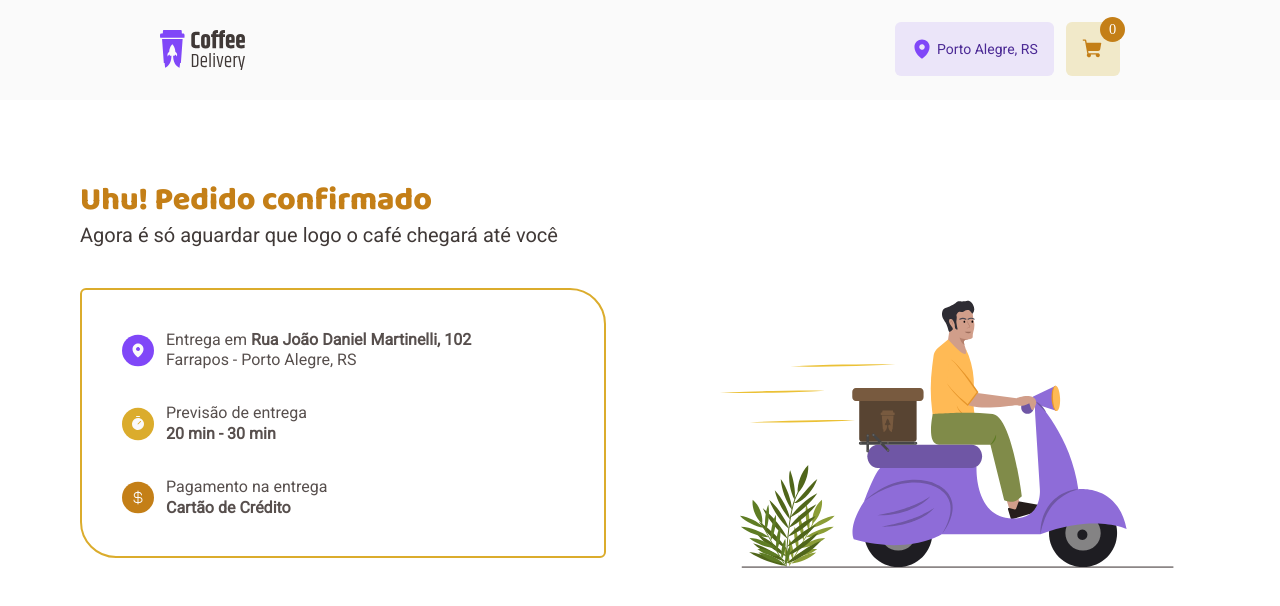
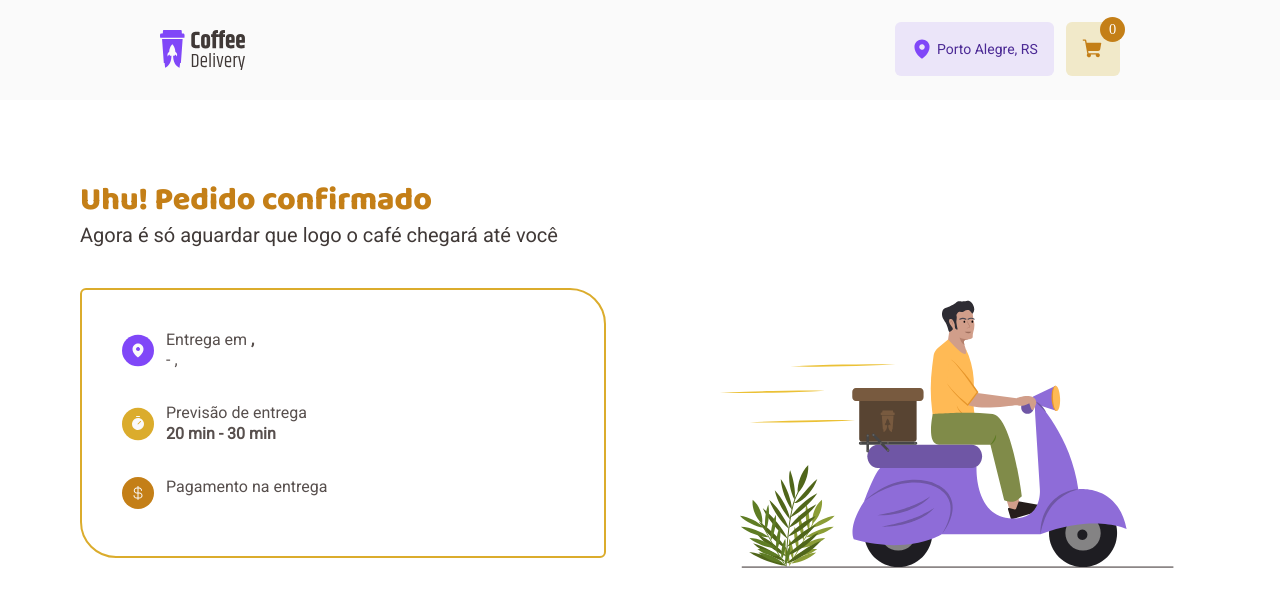
Before and after one commit to feh-franc0/Desafio-Coffee-Delivery-Rocketseat, a React (Vite) app: page /success in a window 1280 px wide. Shown: the top 606 px of the page. Built offline with nearby package versions, Linux system fonts and the light colour scheme.

Commit message:
adicionando contexto para as informacoes da entrega

```diff
--- a/src/App.tsx
+++ b/src/App.tsx
@@ -1,15 +1,32 @@
 import { Router } from "./Router";
 import { BrowserRouter } from "react-router-dom";
 import { ShopCartContext } from "./contexts/ShopCartContext";
+import { deliveryInfoContext } from "./contexts/ShopCartContext";
 import { useState } from "react";
 
 export function App() {
-  const [shopCart, setShopCart] = useState([])
+  const [shopCart, setShopCart] = useState([]);
+  const [deliveryInfo, setDeliveryInfo] = useState({
+    cep: "",
+    rua: "",
+    numero: "",
+    complemento: "",
+    bairro: "",
+    cidade: "",
+    uf: "",
+    valorDaCompra: 0,
+    FormaDePagamento: "",
+  });
+
   return (
-    <ShopCartContext.Provider value={{shopCart, setShopCart}}>
-      <BrowserRouter>
-        <Router />
-      </BrowserRouter>
+    <ShopCartContext.Provider value={{ shopCart, setShopCart }}>
+      <deliveryInfoContext.Provider
+        value={{ deliveryInfo, setDeliveryInfo }}
+      >
+        <BrowserRouter>
+          <Router />
+        </BrowserRouter>
+      </deliveryInfoContext.Provider>
     </ShopCartContext.Provider>
   );
 }
--- a/src/components/CheckoutContainer.tsx
+++ b/src/components/CheckoutContainer.tsx
@@ -20,7 +20,7 @@ import iconeMais from "../public/iconeMais.svg";
 
 import imageCoffe from "../public/CafecomLeite.png";
 
-import { ShopCartContext } from "../contexts/ShopCartContext";
+import { ShopCartContext, deliveryInfoContext } from "../contexts/ShopCartContext";
 import { useContext, useEffect, useState } from "react";
 import { NavLink } from "react-router-dom";
 
@@ -28,6 +28,8 @@ import {PropsCoffee} from "./GridListCoffee"
 
 export function CheckoutContainer() {
   const { shopCart, setShopCart }: any = useContext(ShopCartContext);
+  const { deliveryInfo, setDeliveryInfo }: any = useContext(deliveryInfoContext);
+
   const [opcaoSelecionada, setOpcaoSelecionada]: any = useState(null);
   const [dadosFormulario, setDadosFormulario] = useState({
     cep: "",
@@ -85,8 +87,9 @@ export function CheckoutContainer() {
     }
   };
 
+  console.log("info delivery: ", deliveryInfo);
+  console.log("cart checkout: ", shopCart);
   console.log("totalPrice: ", totalPrice);
-  console.log("cart checkout: ", shopCart);
   console.log("dadosFormulario: ", dadosFormulario);
   console.log("opcaoSelecionada: ", opcaoSelecionada);
 
--- a/src/components/SuccessContainer.tsx
+++ b/src/components/SuccessContainer.tsx
@@ -6,8 +6,14 @@ import imgDelivery from "../public/deliveryManImage.svg"
 import iconMoney from "../public/moneyIcon.svg"
 import iconTime from "../public/timeIcon.svg"
 import iconLocation from "../public/locationIcon.svg"
+import { useContext } from "react";
+import { deliveryInfoContext } from "../contexts/ShopCartContext";
 
 export function SuccessContainer() {
+
+  const { deliveryInfo, setDeliveryInfo }: any = useContext(deliveryInfoContext);
+  console.log("deliveryInfo: ", deliveryInfo)
+
   return (
     <ContainerSuccess>
 
@@ -21,8 +27,8 @@ export function SuccessContainer() {
           <div className="iconAndDesc">
             <img src={iconLocation} alt="" />
             <div>
-              <p>Entrega em <strong>Rua João Daniel Martinelli, 102</strong></p>
-              <p>Farrapos - Porto Alegre, RS</p>
+              <p>Entrega em <strong>{deliveryInfo.rua}, {deliveryInfo.numero}</strong></p>
+              <p>{deliveryInfo.cidade} - {deliveryInfo.bairro}, {deliveryInfo.uf}</p>
             </div>
           </div>
           <div className="iconAndDesc">
@@ -36,7 +42,7 @@ export function SuccessContainer() {
             <img src={iconMoney} alt="" />
             <div>
               <p>Pagamento na entrega</p>
-              <p><strong>Cartão de Crédito</strong></p>
+              <p><strong>{deliveryInfo.FormaDePagamento}</strong></p>
             </div>
           </div>
         </DescriptionShippingProduct>
--- a/src/contexts/ShopCartContext.ts
+++ b/src/contexts/ShopCartContext.ts
@@ -1,3 +1,5 @@
 import { createContext } from 'react'
 
 export const ShopCartContext = createContext([])
+
+export const deliveryInfoContext = createContext({})
```
